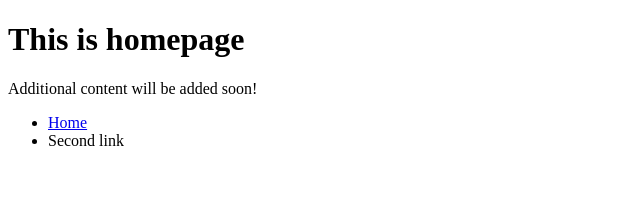
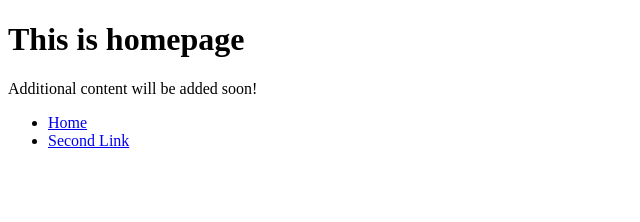
Before and after one commit to Matodev11/13-03-2024, a React (Vite) app: page / in a window 1280 px wide. Shown: the top 222 px of the page, without its empty margins (0-640 px from the left). Built offline with nearby package versions, Linux system fonts and the light colour scheme.

Commit message:
Adjusted second link options

```diff
--- a/src/components/navbar.tsx
+++ b/src/components/navbar.tsx
@@ -8,7 +8,9 @@ const NavBar = () => {
           <li>
             <Link to="/">Home</Link>
           </li>
-          <li>Second link</li>
+          <li>
+            <Link to="">Second Link</Link>
+          </li>
         </ul>
       </nav>
     </>
```
